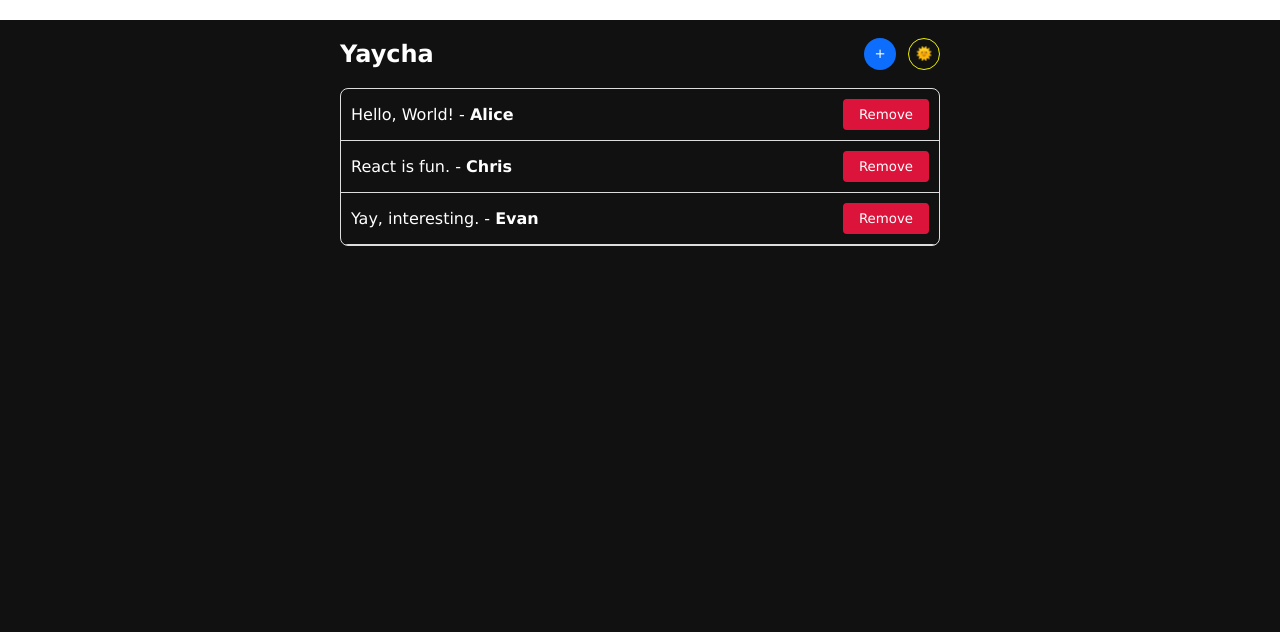
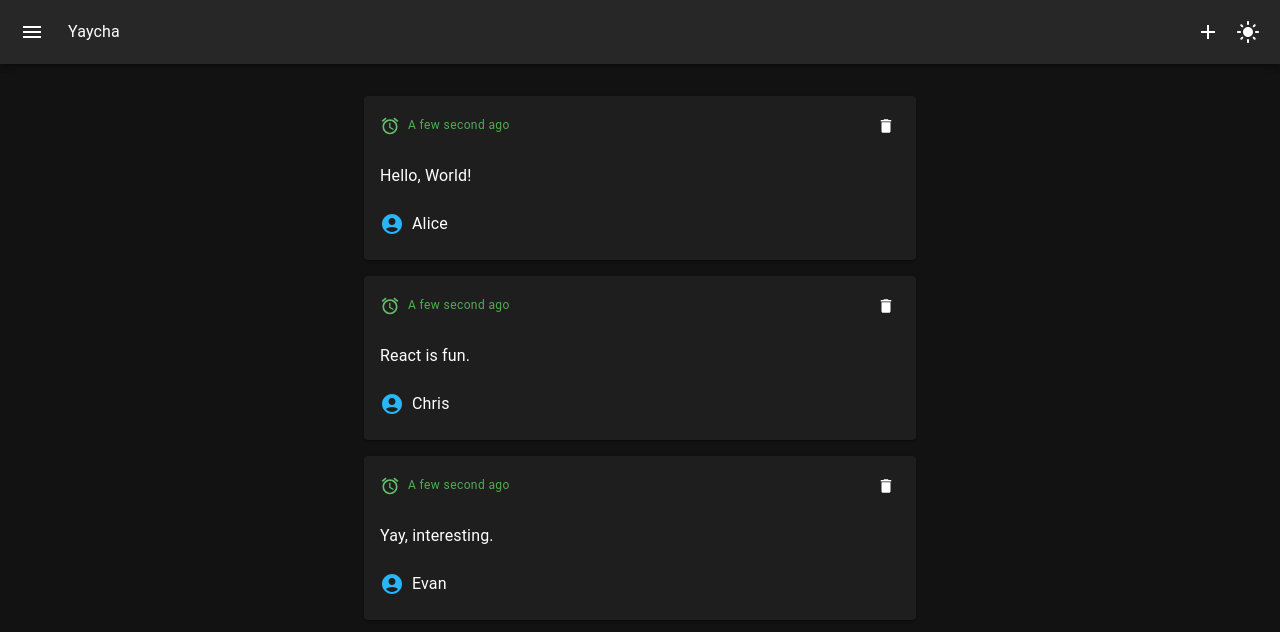
Before and after one commit to Pyaesone-Khant/rsd-2025, a React (Vite) app: page / in a window 1280 px wide. Shown: the top 632 px of the page. Built offline with nearby package versions, Linux system fonts and the light colour scheme.

Commit message:
feat: add MUI component lib

```diff
--- a/package.json
+++ b/package.json
@@ -10,6 +10,11 @@
     "preview": "vite preview"
   },
   "dependencies": {
+    "@emotion/react": "^11.13.0",
+    "@emotion/styled": "^11.13.0",
+    "@fontsource/roboto": "^5.0.13",
+    "@mui/icons-material": "^5.16.5",
+    "@mui/material": "^5.16.5",
     "react": "^18.3.1",
     "react-dom": "^18.3.1"
   },
--- a/src/App.tsx
+++ b/src/App.tsx
@@ -1,28 +1,18 @@
-import React, { useContext, useState } from "react";
-import { Form, Item, List } from "./components";
-import { AppContext } from "./ThemedApp";
+import { Box, Container } from "@mui/material";
+import React, { useState } from "react";
+import { useApp } from "./ThemedApp";
+import { Form, Header, Item } from "./components";
 
 
 const App = () => {
 
-    const [showForm, setShowForm] = useState(false);
-
-    const context = useContext(AppContext);
-
-    const mode = context?.mode;
-    const setMode = context?.setMode;
+    const { showForm } = useApp();
 
     const [data, setData] = useState([
         { id: 1, content: "Hello, World!", name: "Alice" },
         { id: 2, content: "React is fun.", name: "Chris" },
         { id: 3, content: "Yay, interesting.", name: "Evan" },
     ])
-
-    const toggleShowForm = () => setShowForm(prev => !prev);
-
-    const toggleTheme = () => {
-        setMode && setMode(mode === "dark" ? "light" : "dark")
-    }
 
     const addItem = ({ content, name }: { content: string, name: string }) => {
         const id = data[data.length - 1].id + 1;
@@ -34,57 +24,17 @@ const App = () => {
     }
 
     return (
-        <div style={{
-            minHeight: 1500,
-            backgroundColor: mode === "dark" ? "#111" : "#f4f4f4",
-            color: mode === "dark" ? "#fff" : "#333",
-            transition: "background-color 0.3s, color 0.3s",
-        }}>
-            <div style={{ maxWidth: 600, margin: "20px auto" }}>
-                <div style={{
-                    display: "flex",
-                    alignItems: "center",
-                    justifyContent: "space-between",
-                }}>
-                    <h2>Yaycha</h2>
-                    <div style={{
-                        display: "flex",
-                        alignItems: "center",
-                        gap: 12
-                    }}>
-                        <button onClick={toggleShowForm} style={{
-                            width: 32,
-                            height: 32,
-                            borderRadius: "50%",
-                            border: "none",
-                            backgroundColor: showForm ? "#dc3545" : "#0d6efd",
-                            color: "white",
-                            cursor: "pointer",
-                            transition: "background-color 0.3s",
-                        }} >
-                            {showForm ? "x" : "+"}
-                        </button>
-                        <button onClick={toggleTheme} style={{
-                            width: 32,
-                            height: 32,
-                            borderRadius: "50%",
-                            border: "1px solid",
-                            borderColor: "#eaef00",
-                            backgroundColor: "transparent",
-                            cursor: "pointer",
-                        }} >
-                            {mode === "dark" ? "🌞" : "🌙"}
-                        </button>
-                    </div>
-                </div>
-                {showForm && <Form add={addItem} />}
-                <List>
-                    {
-                        data.map(item => <Item key={item.id} item={item} onRemove={removeItem} />)
-                    }
-                </List>
-            </div>
-        </div>
+        <Box>
+            <Header />
+            <Container maxWidth="sm" sx={{ mt: 4 }}>
+                {
+                    showForm && <Form add={addItem} />
+                }
+                {
+                    data.map(item => <Item key={item.id} item={item} onRemove={removeItem} />)
+                }
+            </Container>
+        </Box>
     )
 }
 
--- a/src/ThemedApp.tsx
+++ b/src/ThemedApp.tsx
@@ -1,24 +1,35 @@
-import React, { createContext, useState } from "react";
+import { createTheme, CssBaseline, ThemeProvider } from "@mui/material";
+import React, { createContext, useContext, useState } from "react";
 import App from "./App";
 
 interface AppContextType {
-    mode: string;
-    setMode: (mode: string) => void;
+    // mode: string
+    showForm: boolean;
+    setShowForm: React.Dispatch<React.SetStateAction<boolean>>;
 }
 
-export const AppContext = createContext<AppContextType | null>({
-    mode: "dark",
-    setMode: () => { },
-});
+const theme = createTheme({
+    palette: {
+        mode: "dark"
+    }
+})
 
+export const AppContext = createContext<AppContextType | null>(null);
+
+export const useApp = () => {
+    return useContext(AppContext) as AppContextType;
+}
 
 const ThemedApp = () => {
 
-    const [mode, setMode] = useState("dark")
+    const [showForm, setShowForm] = useState(false)
 
-    return <AppContext.Provider value={{ mode, setMode }}>
-        <App />
-    </AppContext.Provider>
+    return <ThemeProvider theme={theme}>
+        <AppContext.Provider value={{ showForm, setShowForm }}>
+            <App />
+            <CssBaseline />
+        </AppContext.Provider>
+    </ThemeProvider>
 }
 
 export default ThemedApp
--- a/src/components/Form.tsx
+++ b/src/components/Form.tsx
@@ -1,9 +1,7 @@
-import React, { FormEvent, useContext, useRef } from 'react';
-import { AppContext } from '../ThemedApp';
+import { Box, Button, TextField } from '@mui/material';
+import React, { FormEvent, useRef } from 'react';
 
 const Form = ({ add }) => {
-
-    const { mode } = useContext(AppContext)
 
     const contentRef = useRef<HTMLInputElement>(null);
     const nameRef = useRef<HTMLInputElement>(null);
@@ -25,21 +23,14 @@ const Form = ({ add }) => {
         display: "flex",
         flexDirection: "column",
         gap: 8,
-        padding: 10,
-        borderRadius: 4,
-        marginBottom: 20,
-        background: mode === "dark" ? "#333" : "#def",
     }}>
-        <input ref={contentRef} type="text" placeholder='Content' style={{ padding: 5 }} />
-        <input ref={nameRef} type='text' placeholder='Name' style={{ padding: 5 }} />
-        <button type='submit' style={{
-            padding: 8,
-            background: "#0d6efd",
-            color: "white",
-            border: "0 none"
-        }} >
-            Post
-        </button>
+        <Box sx={{ mb: 4, textAlign: 'right' }} >
+            <TextField inputRef={contentRef} type='text' placeholder='Content' fullWidth multiline sx={{ mb: 1 }} />
+            <TextField inputRef={nameRef} type='text' placeholder='Name' fullWidth multiline sx={{ mb: 1 }} />
+            <Button variant='contained' type='submit' >
+                Post
+            </Button>
+        </Box>
     </form>
 }
 
--- /dev/null
+++ b/src/components/Header.tsx
@@ -0,0 +1,32 @@
+import { Add as AddIcon, LightMode as LightModeIcon, Menu as MenuIcon } from '@mui/icons-material';
+import { AppBar, Box, IconButton, Toolbar, Typography } from '@mui/material';
+import React from 'react';
+import { useApp } from '../ThemedApp';
+
+const Header = () => {
+
+    const { showForm, setShowForm } = useApp();
+
+    return (
+        <AppBar position='static' >
+            <Toolbar>
+                <IconButton color='inherit' edge='start' >
+                    <MenuIcon />
+                </IconButton>
+                <Typography sx={{ flexGrow: 1, ml: 2 }} >Yaycha</Typography>
+                <Box>
+                    <IconButton
+                        color='inherit'
+                        onClick={() => setShowForm(!showForm)} >
+                        <AddIcon />
+                    </IconButton>
+                    <IconButton color='inherit' edge='end' >
+                        <LightModeIcon />
+                    </IconButton>
+                </Box>
+            </Toolbar>
+        </AppBar>
+    )
+}
+
+export default Header
--- a/src/components/Item.tsx
+++ b/src/components/Item.tsx
@@ -1,4 +1,8 @@
+import { Delete as DeleteIcon, Alarm as TimeIcon, AccountCircle as UserIcon } from "@mui/icons-material"
+import { Box, Card, CardContent, IconButton, Typography } from "@mui/material"
 import React from "react"
+
+import { green } from "@mui/material/colors"
 
 type PropsType = {
     item: {
@@ -9,28 +13,52 @@ type PropsType = {
     onRemove
 }
 
-const Item = ({item, onRemove}: PropsType) => {
+const Item = ({ item, onRemove }: PropsType) => {
 
-    const {id, name, content} = item;
+    const { id, name, content } = item;
 
     return (
-        <li style={{padding: 10, borderBottom: "1px solid #ddd", display: "flex", alignItems: "center", justifyContent: "space-between", gap: 20
-        }} >
-          <span>
-          {content} - <b>{name}</b>
-          </span>
-          <button onClick={() => onRemove(id)} style={{
-            backgroundColor: "crimson",
-            padding: "8px 16px",
-            borderRadius: 4,
-            color: "white",
-            border: "none",
-            cursor: "pointer"
-          }} >
-            Remove
-          </button>
-           </li>
-      )
+        <Card sx={{ mb: 2 }} >
+            <CardContent>
+                <Box sx={{
+                    display: "flex",
+                    flexDirection: "row",
+                    justifyContent: "space-between"
+                }}>
+                    <Box sx={{
+                        display: "flex",
+                        flexDirection: "row",
+                        alignItems: "center",
+                        gap: 1,
+                    }} >
+                        <TimeIcon fontSize="small" color="success" />
+                        <Typography variant="caption" sx={{ color: green[500] }} >
+                            A few second ago
+                        </Typography>
+                    </Box>
+                    <IconButton size="small" onClick={() => onRemove(id)} >
+                        <DeleteIcon fontSize="inherit" />
+                    </IconButton>
+                </Box>
+                <Typography sx={{ my: 3 }} >
+                    {content}
+                </Typography>
+                <Box
+                    sx={{
+                        display: "flex",
+                        flexDirection: "row",
+                        alignItems: "center",
+                        gap: 1,
+                    }}>
+                    <UserIcon
+                        fontSize="medium"
+                        color="info"
+                    />
+                    <Typography variant="body1">{name}</Typography>
+                </Box>
+            </CardContent>
+        </Card>
+    )
 }
 
 export default Item
--- a/src/components/index.ts
+++ b/src/components/index.ts
@@ -1,3 +1,4 @@
 export { default as Form } from "./Form";
+export { default as Header } from "./Header";
 export { default as Item } from "./Item";
 export { default as List } from "./List";
```
Also changed, not shown: 1 other file (tests, documents, lock files or other folders).
